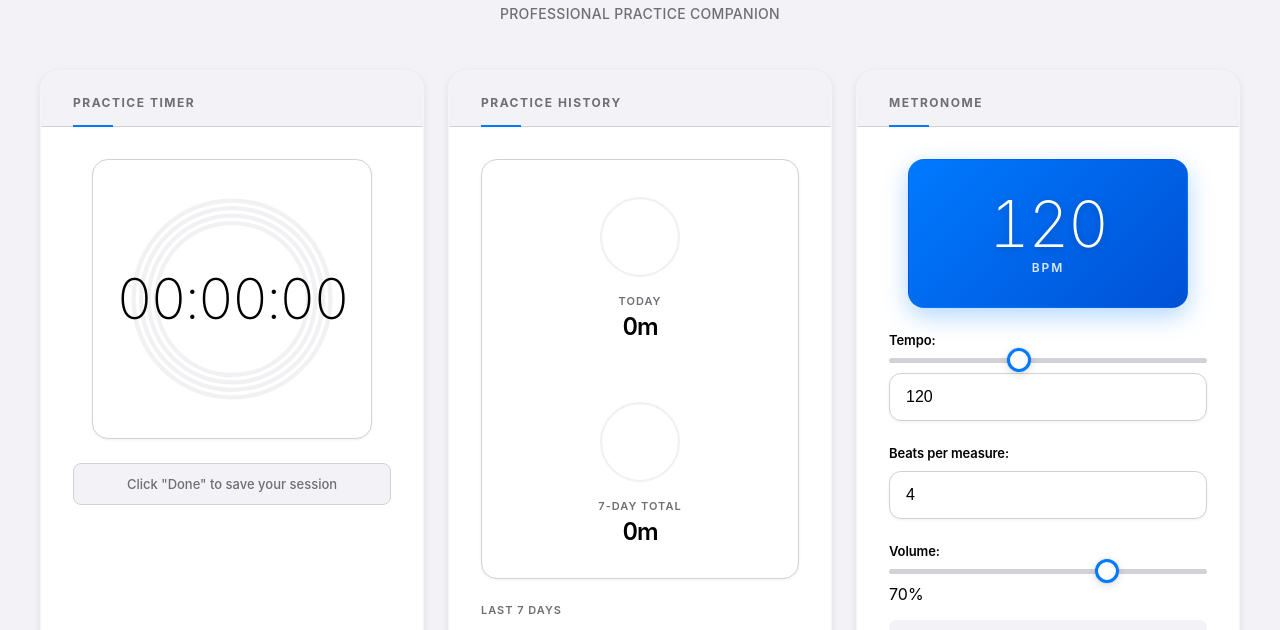
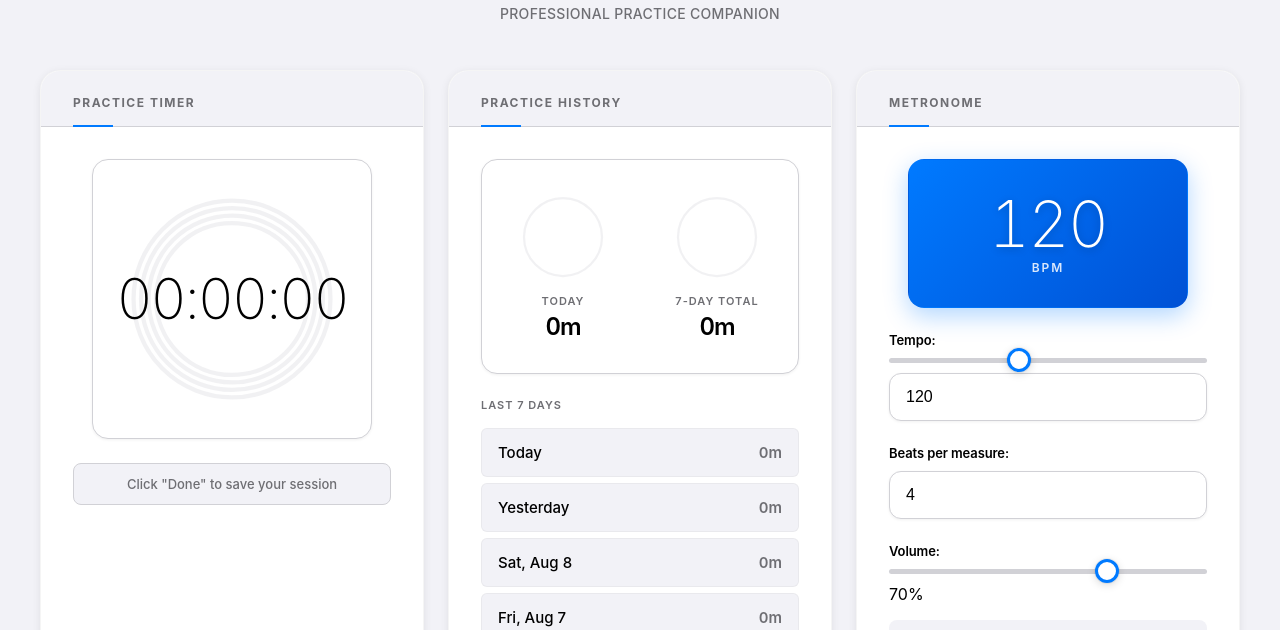
Before and after one commit to Westbrook/music-time, a plain HTML site: page index.html in a window 1280 px wide. Shown: the part 157-787 px from the top of the page. Drawn offline with Linux system fonts and the light colour scheme.

Commit message:
Chief of Staff
Agent-Id: agent-f1dcdccd-9cc2-4ad6-a9d4-0f9be7e372a9

```diff
--- a/styles.css
+++ b/styles.css
@@ -549,7 +549,7 @@
 /* History Section */
 .stats-grid {
     display: grid;
-    grid-template-columns: repeat(auto-fit, minmax(150px, 1fr));
+    grid-template-columns: repeat(2, 1fr);
     gap: 0.5rem;
     margin-bottom: 1.5rem;
     background: var(--bg-color);
@@ -583,6 +583,7 @@
     flex-direction: column;
     align-items: center;
     gap: 0.75rem;
+    min-width: 0;
 }
 
 .stat-item::before {
@@ -1094,6 +1095,10 @@
     .stat-value {
         font-size: 1.75rem;
     }
+
+    .stats-grid {
+        grid-template-columns: 1fr;
+    }
 }
 
 /* Reduced motion */
```
Also changed, not shown: CHANGELOG.md.
